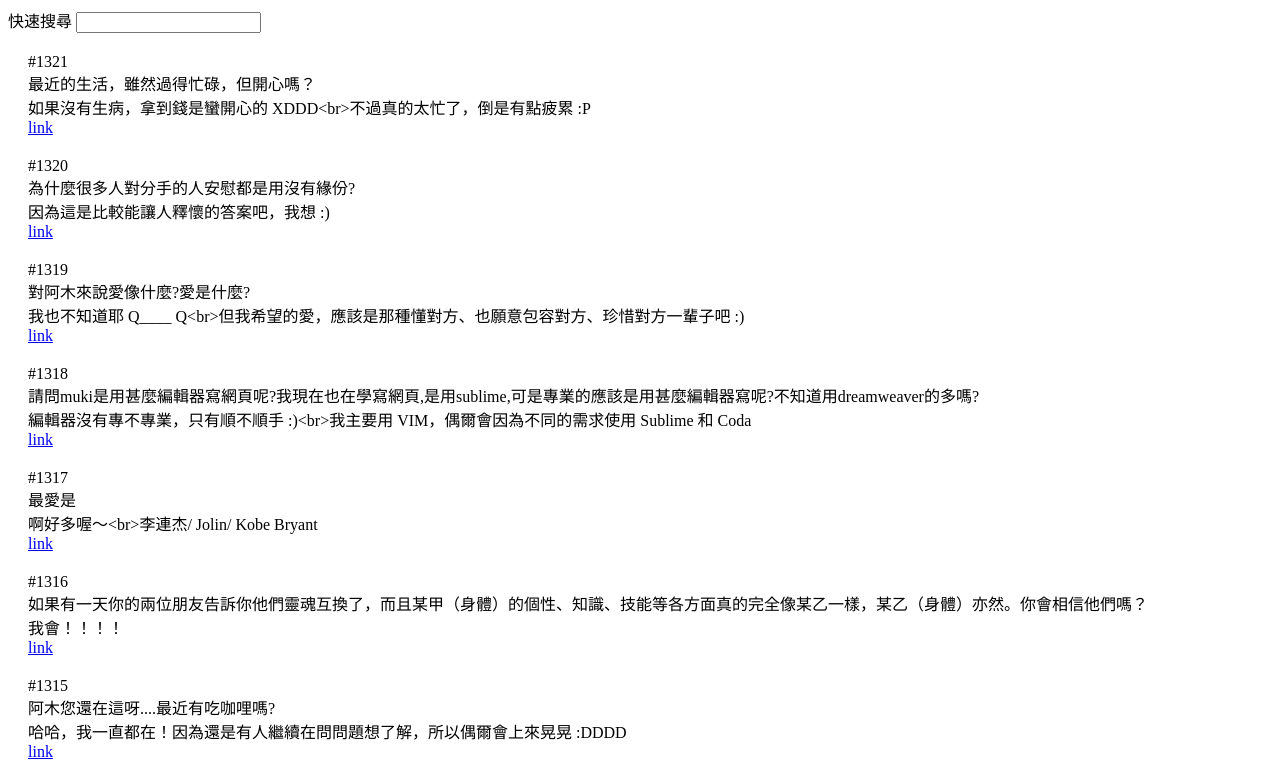
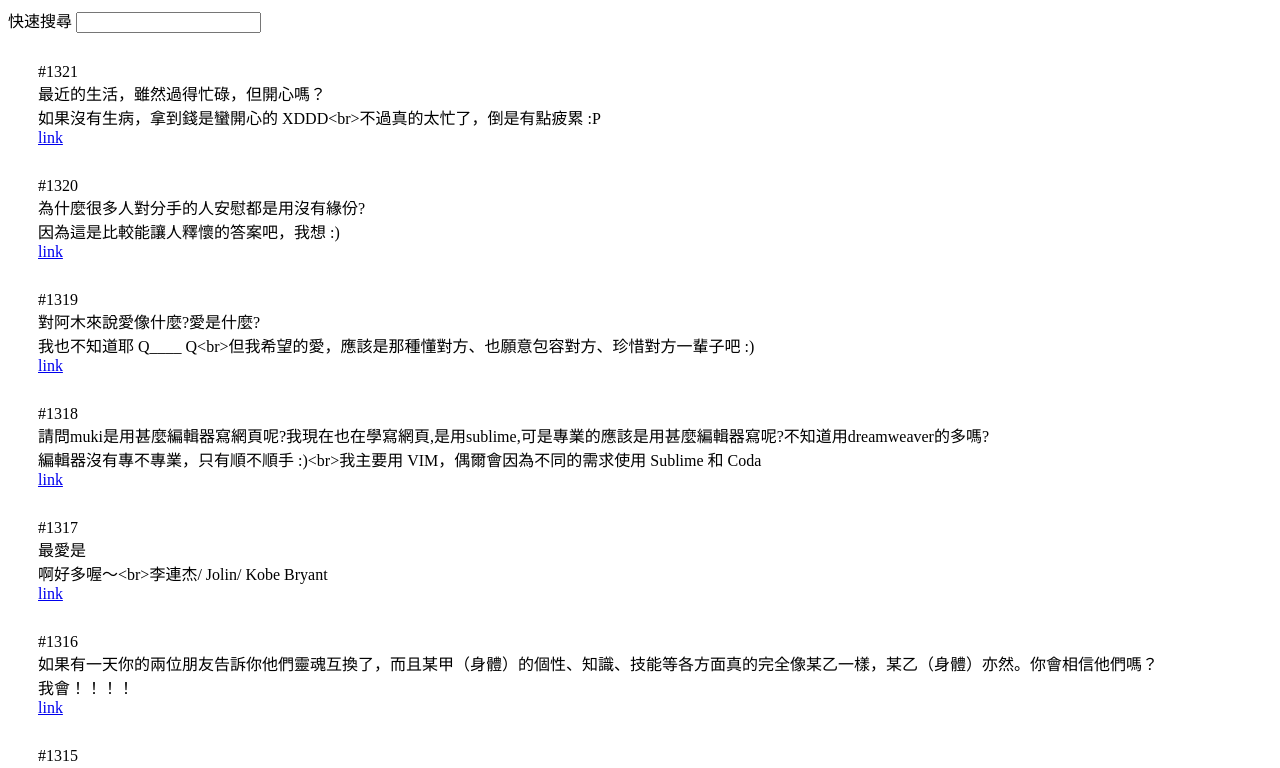
Before and after one commit to MUKIspace/Muki.Ask, a website: page src/index.html in a window 1280 px wide. Shown: the top 768 px of the page. Drawn offline with nearby package versions, Linux system fonts and the light colour scheme; files that its build step writes are made by us from their sources; files whose address does not match are found by name.

Commit message:
Update scss

```diff
--- /dev/null
+++ b/src/stylesheets/index.scss
@@ -0,0 +1,4 @@
+
+.questionBox {
+    margin: 30px;
+}
--- /dev/null
+++ b/src/stylesheets/layout.scss
@@ -0,0 +1 @@
+//
--- a/src/stylesheets/style.scss
+++ b/src/stylesheets/style.scss
@@ -1,4 +1,3 @@
 
-.questionBox{
-    margin: 20px;
-}
+@import "layout.scss";
+@import "index.scss";
```
